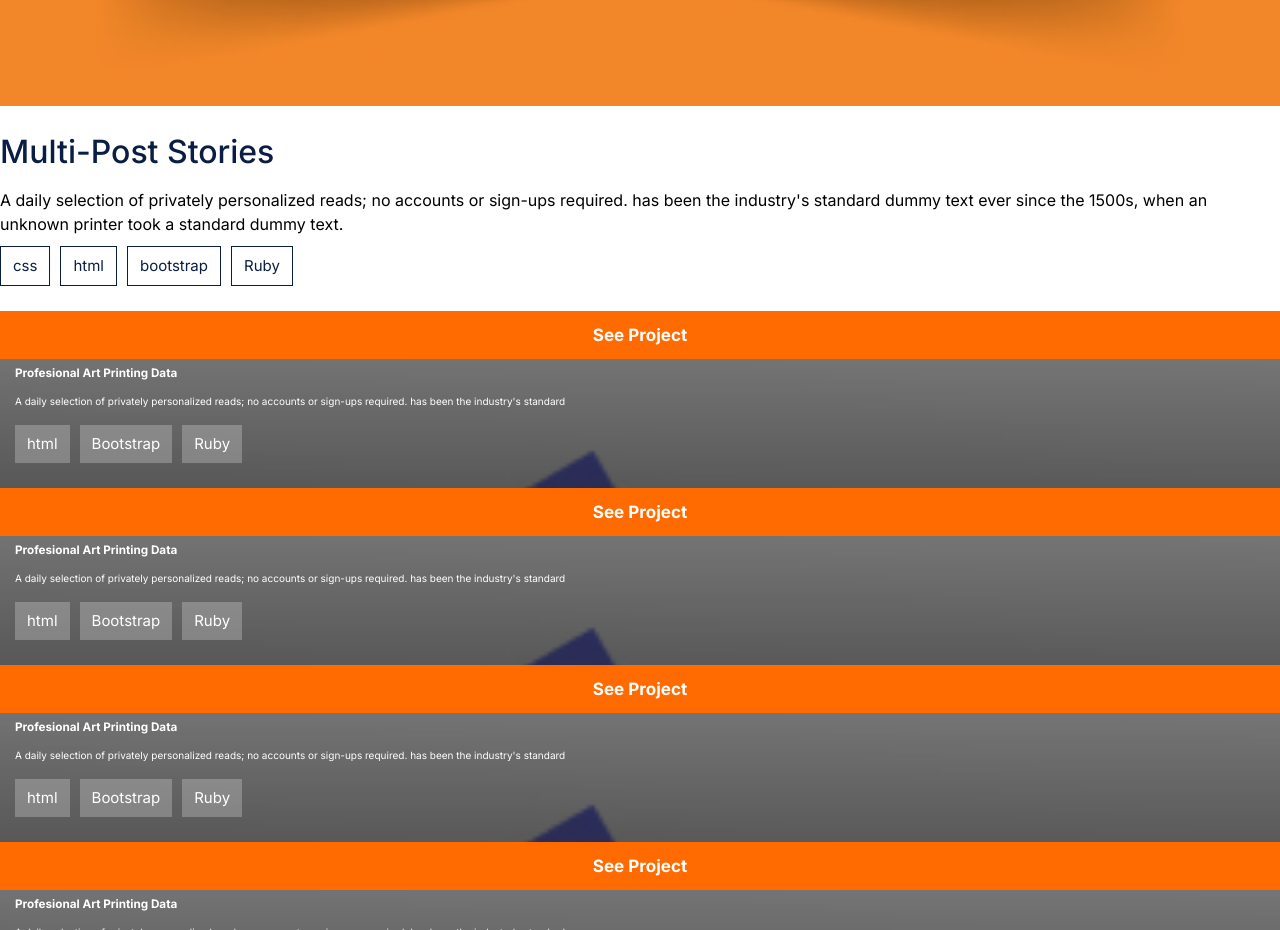
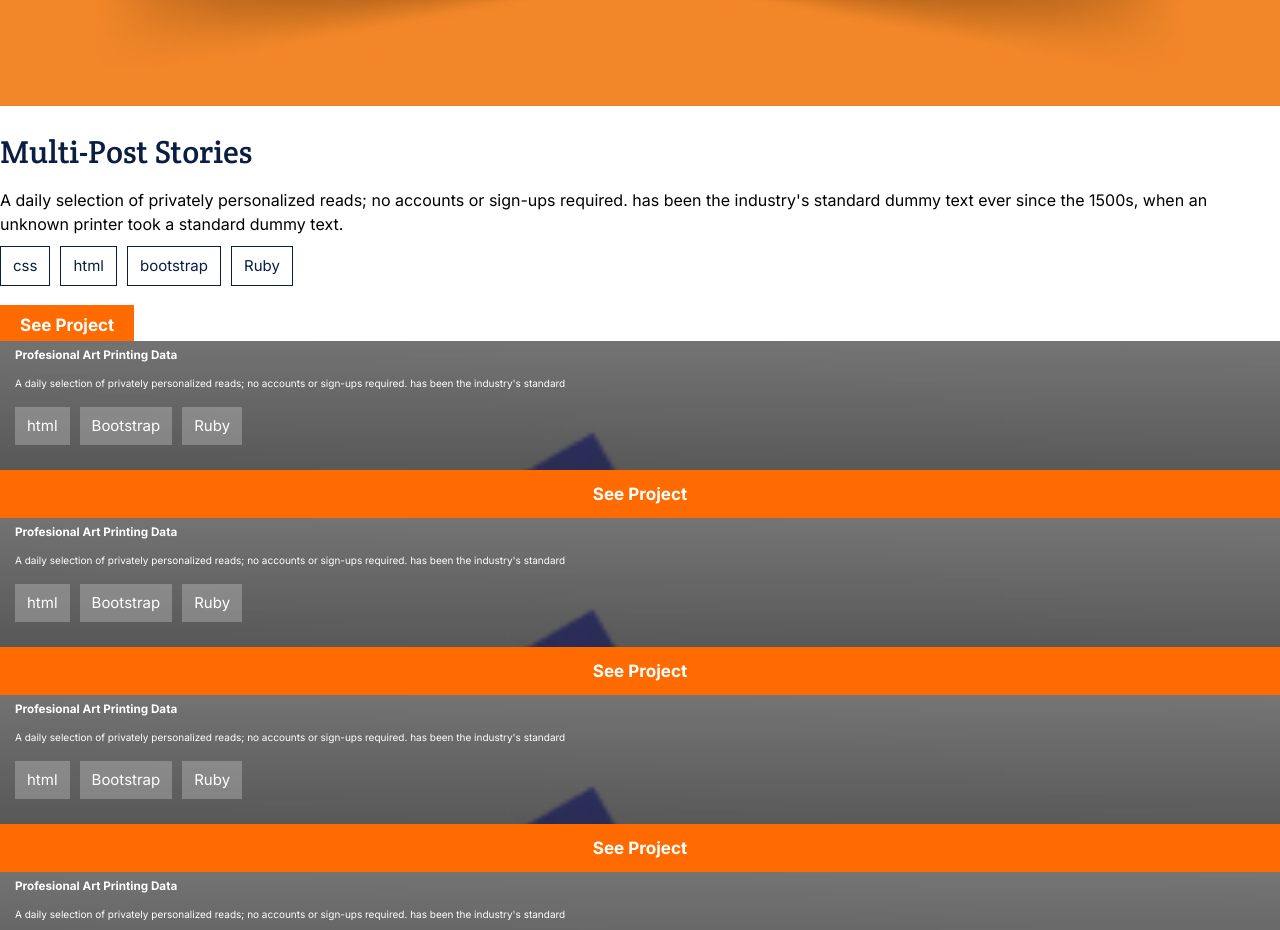
Before and after one commit to Lusindiso/Microverse-Portfolio, a website: page index.html in a window 1280 px wide. Shown: the part 1640-2570 px from the top of the page. Drawn offline with Linux system fonts and the light colour scheme.

Commit message:
fix button and header font-family in stories section

```diff
--- a/index.html
+++ b/index.html
@@ -81,7 +81,7 @@ don’t hestiate to contact me.
             </ul>
 
             <div class="works-stories__btn">
-                <a href="#" class="btn">See Project</a>
+                <a href="#" class="works-stories__btn--link">See Project</a>
             </div>
         </div>
         <div class="works-project">
--- a/style.css
+++ b/style.css
@@ -141,6 +141,7 @@ a:link {
 .works-stories__story--heading {
   font-size: 3.2rem;
   font-weight: 500;
+  font-family: "crete round", serif;
   line-height: 4.4rem;
   margin: 1.4rem 0;
 }
@@ -187,6 +188,13 @@ a:link {
   display: flex;
   align-items: center;
   margin: 1rem 0 2.5rem 0;
+}
+
+.works-stories__btn--link {
+  font-size: 1.7rem;
+  font-weight: 600;
+  padding: 1rem 2rem;
+  background-color: #ff6b00;
 }
 
 .about-languages__heading {
```
